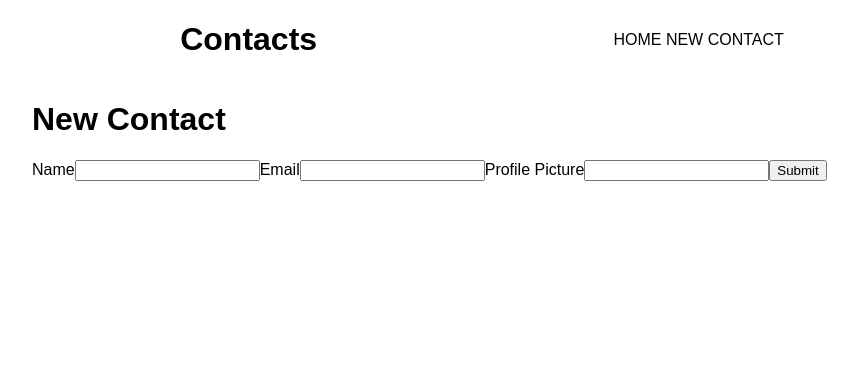
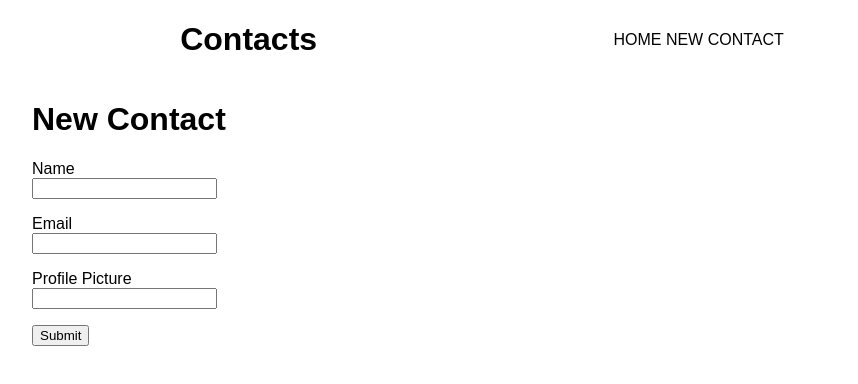
Before and after one commit to ga-wdi-exercises/checkpoint-react, a React (Create React App) app: page /new-contact in a window 1280 px wide. Shown: the top 384 px of the page, without its empty margins (158-1016 px from the left). Built offline with nearby package versions, Linux system fonts and the light colour scheme.

Commit message:
fixed up form

```diff
--- a/src/components/NewContact/NewContact.js
+++ b/src/components/NewContact/NewContact.js
@@ -31,12 +31,18 @@ export default class componentName extends Component {
       <div>
         <h1>New Contact</h1>
         <form onSubmit={this.onSubmit}>
-          <label>Name</label>
-          <input type="text" name="name" value={this.state.name} onChange={this.handleChange} />
-          <label>Email</label>
-          <input type="text" name="email" value={this.state.email} onChange={this.handleChange} />
-          <label>Profile Picture</label>
-          <input type="text" name="profile_picture" value={this.state.profile_picture} onChange={this.handleChange} />
+          <p>
+            <label>Name</label><br />
+            <input type="text" name="name" value={this.state.name} onChange={this.handleChange} />
+          </p>
+          <p>
+            <label>Email</label><br />
+            <input type="text" name="email" value={this.state.email} onChange={this.handleChange} />
+          </p>
+          <p>
+            <label>Profile Picture</label><br />
+            <input type="text" name="profile_picture" value={this.state.profile_picture} onChange={this.handleChange} />
+          </p>
           <input type="submit" value="Submit" />
         </form>
 
```
